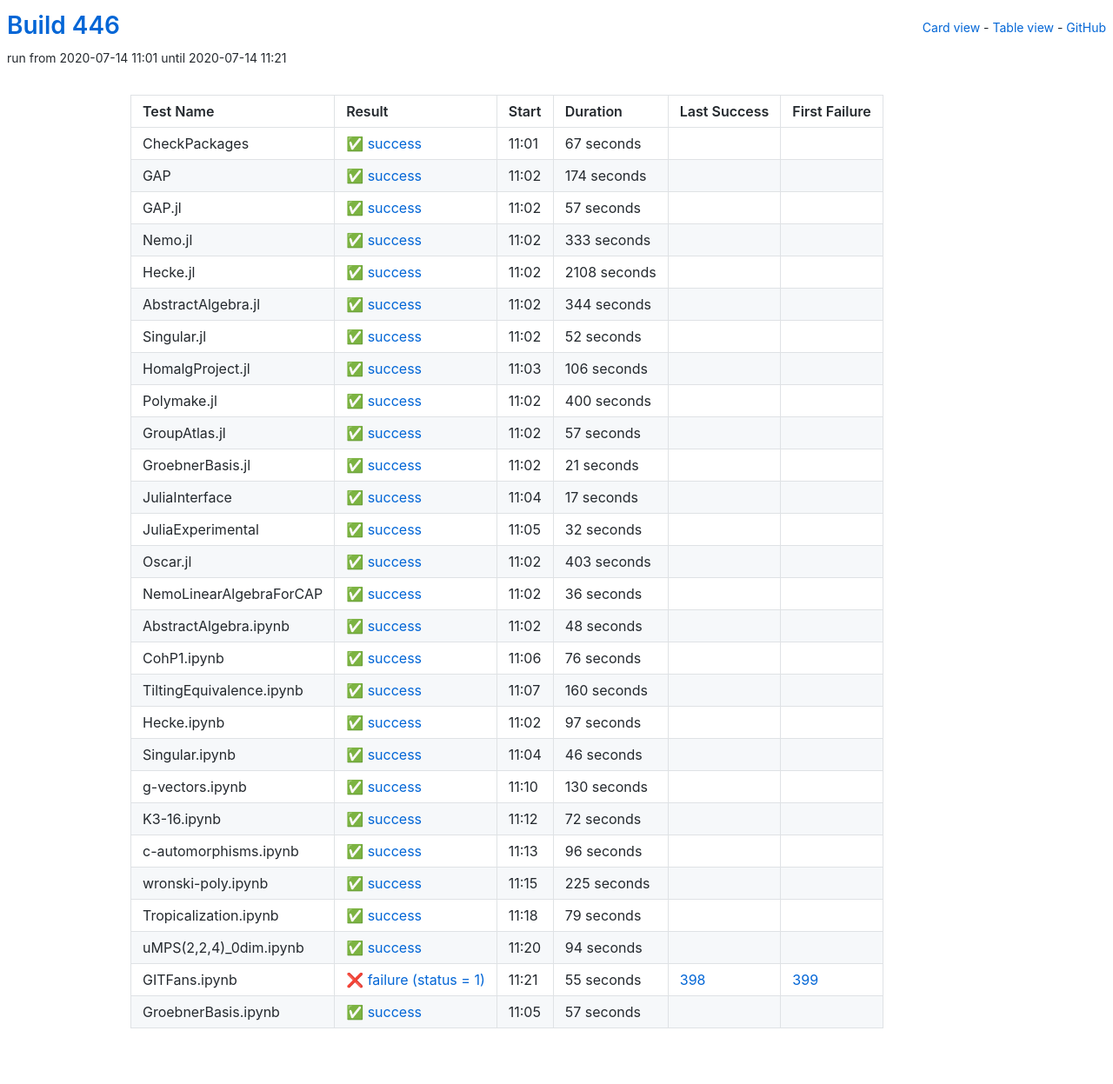
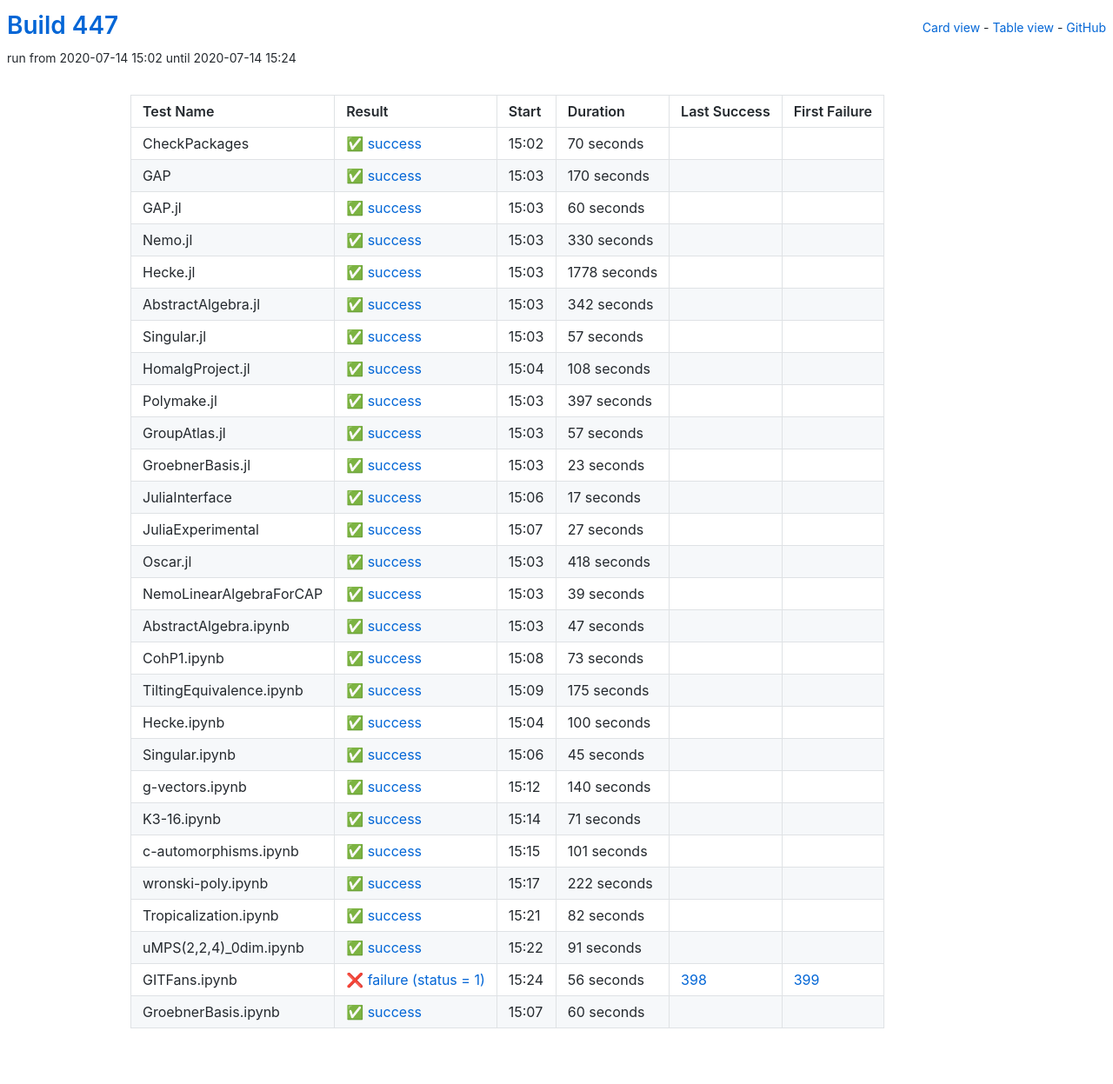
Before and after one commit to oscar-system/oscar-ci-status-stable, a Jekyll site: the page built from table.html, in a window 1280 px wide. Shown: the whole page at 87% size. Built offline with Jekyll 4.4.1, drawn with Linux system fonts in a browser that asks for light colours.

Commit message:
Build #447

```diff
--- a/_data/ci.yml
+++ b/_data/ci.yml
@@ -1,6 +1,6 @@
 ---
-build: 446
-build_url: https://oscarci.mathematik.uni-kl.de/job/oscar-stable/446/
+build: 447
+build_url: https://oscarci.mathematik.uni-kl.de/job/oscar-stable/447/
 job: oscar-stable
 organization: oscar-system
 repo: oscar-ci-status-stable
@@ -8,32 +8,80 @@ repourl: https://github.com/oscar-system/oscar-ci-status-stable
 tests:
 - name: CheckPackages
   id: checkpackages
-  log: https://oscarci.mathematik.uni-kl.de/job/oscar-stable/446/artifact/logs/build-446/CheckPackages.log
-  start: 2020-07-14 11:01
+  log: https://oscarci.mathematik.uni-kl.de/job/oscar-stable/447/artifact/logs/build-447/CheckPackages.log
+  start: 2020-07-14 15:02
   success: true
   exitcode: 0
   status: success
-  duration: 67
+  duration: 70
   last_success: false
   last_success_url:
   first_failure: false
   first_failure_url:
 - name: GAP
   id: gap
-  log: https://oscarci.mathematik.uni-kl.de/job/oscar-stable/446/artifact/logs/build-446/GAP.log
-  start: 2020-07-14 11:02
+  log: https://oscarci.mathematik.uni-kl.de/job/oscar-stable/447/artifact/logs/build-447/GAP.log
+  start: 2020-07-14 15:03
   success: true
   exitcode: 0
   status: success
-  duration: 174
+  duration: 170
   last_success: false
   last_success_url:
   first_failure: false
   first_failure_url:
 - name: GAP.jl
   id: gap-jl
-  log: https://oscarci.mathematik.uni-kl.de/job/oscar-stable/446/artifact/logs/build-446/GAP.jl.log
-  start: 2020-07-14 11:02
+  log: https://oscarci.mathematik.uni-kl.de/job/oscar-stable/447/artifact/logs/build-447/GAP.jl.log
+  start: 2020-07-14 15:03
+  success: true
+  exitcode: 0
+  status: success
+  duration: 60
+  last_success: false
+  last_success_url:
+  first_failure: false
+  first_failure_url:
+- name: Nemo.jl
+  id: nemo-jl
+  log: https://oscarci.mathematik.uni-kl.de/job/oscar-stable/447/artifact/logs/build-447/Nemo.jl.log
+  start: 2020-07-14 15:03
+  success: true
+  exitcode: 0
+  status: success
+  duration: 330
+  last_success: false
+  last_success_url:
+  first_failure: false
+  first_failure_url:
+- name: Hecke.jl
+  id: hecke-jl
+  log: https://oscarci.mathematik.uni-kl.de/job/oscar-stable/447/artifact/logs/build-447/Hecke.jl.log
+  start: 2020-07-14 15:03
+  success: true
+  exitcode: 0
+  status: success
+  duration: 1778
+  last_success: false
+  last_success_url:
+  first_failure: false
+  first_failure_url:
+- name: AbstractAlgebra.jl
+  id: abstractalgebra-jl
+  log: https://oscarci.mathematik.uni-kl.de/job/oscar-stable/447/artifact/logs/build-447/AbstractAlgebra.jl.log
+  start: 2020-07-14 15:03
+  success: true
+  exitcode: 0
+  status: success
+  duration: 342
+  last_success: false
+  last_success_url:
+  first_failure: false
+  first_failure_url:
+- name: Singular.jl
+  id: singular-jl
+  log: https://oscarci.mathematik.uni-kl.de/job/oscar-stable/447/artifact/logs/build-447/Singular.jl.log
+  start: 2020-07-14 15:03
   success: true
   exitcode: 0
   status: success
@@ -42,82 +90,34 @@ tests:
   last_success_url:
   first_failure: false
   first_failure_url:
-- name: Nemo.jl
-  id: nemo-jl
-  log: https://oscarci.mathematik.uni-kl.de/job/oscar-stable/446/artifact/logs/build-446/Nemo.jl.log
-  start: 2020-07-14 11:02
+- name: HomalgProject.jl
+  id: homalgproject-jl
+  log: https://oscarci.mathematik.uni-kl.de/job/oscar-stable/447/artifact/logs/build-447/HomalgProject.jl.log
+  start: 2020-07-14 15:04
   success: true
   exitcode: 0
   status: success
-  duration: 333
-  last_success: false
-  last_success_url:
-  first_failure: false
-  first_failure_url:
-- name: Hecke.jl
-  id: hecke-jl
-  log: https://oscarci.mathematik.uni-kl.de/job/oscar-stable/446/artifact/logs/build-446/Hecke.jl.log
-  start: 2020-07-14 11:02
-  success: true
-  exitcode: 0
-  status: success
-  duration: 2108
-  last_success: false
-  last_success_url:
-  first_failure: false
-  first_failure_url:
-- name: AbstractAlgebra.jl
-  id: abstractalgebra-jl
-  log: https://oscarci.mathematik.uni-kl.de/job/oscar-stable/446/artifact/logs/build-446/AbstractAlgebra.jl.log
-  start: 2020-07-14 11:02
-  success: true
-  exitcode: 0
-  status: success
-  duration: 344
-  last_success: false
-  last_success_url:
-  first_failure: false
-  first_failure_url:
-- name: Singular.jl
-  id: singular-jl
-  log: https://oscarci.mathematik.uni-kl.de/job/oscar-stable/446/artifact/logs/build-446/Singular.jl.log
-  start: 2020-07-14 11:02
-  success: true
-  exitcode: 0
-  status: success
-  duration: 52
-  last_success: false
-  last_success_url:
-  first_failure: false
-  first_failure_url:
-- name: HomalgProject.jl
-  id: homalgproject-jl
-  log: https://oscarci.mathematik.uni-kl.de/job/oscar-stable/446/artifact/logs/build-446/HomalgProject.jl.log
-  start: 2020-07-14 11:03
-  success: true
-  exitcode: 0
-  status: success
-  duration: 106
+  duration: 108
   last_success: false
   last_success_url:
   first_failure: false
   first_failure_url:
 - name: Polymake.jl
   id: polymake-jl
-  log: https://oscarci.mathematik.uni-kl.de/job/oscar-stable/446/artifact/logs/build-446/Polymake.jl.log
-  start: 2020-07-14 11:02
+  log: https://oscarci.mathematik.uni-kl.de/job/oscar-stable/447/artifact/logs/build-447/Polymake.jl.log
+  start: 2020-07-14 15:03
   success: true
   exitcode: 0
   status: success
-  duration: 400
+  duration: 397
   last_success: false
   last_success_url:
   first_failure: false
   first_failure_url:
 - name: GroupAtlas.jl
   id: groupatlas-jl
-  log: https://oscarci.mathematik.uni-kl.de/job/oscar-stable/446/artifact/logs/build-446/GroupAtlas.jl.log
-  start: 2020-07-14 11:02
+  log: https://oscarci.mathematik.uni-kl.de/job/oscar-stable/447/artifact/logs/build-447/GroupAtlas.jl.log
+  start: 2020-07-14 15:03
   success: true
   exitcode: 0
   status: success
@@ -128,20 +128,20 @@ tests:
   first_failure_url:
 - name: GroebnerBasis.jl
   id: groebnerbasis-jl
-  log: https://oscarci.mathematik.uni-kl.de/job/oscar-stable/446/artifact/logs/build-446/GroebnerBasis.jl.log
-  start: 2020-07-14 11:02
+  log: https://oscarci.mathematik.uni-kl.de/job/oscar-stable/447/artifact/logs/build-447/GroebnerBasis.jl.log
+  start: 2020-07-14 15:03
   success: true
   exitcode: 0
   status: success
-  duration: 21
+  duration: 23
   last_success: false
   last_success_url:
   first_failure: false
   first_failure_url:
 - name: JuliaInterface
   id: juliainterface
-  log: https://oscarci.mathematik.uni-kl.de/job/oscar-stable/446/artifact/logs/build-446/JuliaInterface.log
-  start: 2020-07-14 11:04
+  log: https://oscarci.mathematik.uni-kl.de/job/oscar-stable/447/artifact/logs/build-447/JuliaInterface.log
+  start: 2020-07-14 15:06
   success: true
   exitcode: 0
   status: success
@@ -152,192 +152,192 @@ tests:
   first_failure_url:
 - name: JuliaExperimental
   id: juliaexperimental
-  log: https://oscarci.mathematik.uni-kl.de/job/oscar-stable/446/artifact/logs/build-446/JuliaExperimental.log
-  start: 2020-07-14 11:05
+  log: https://oscarci.mathematik.uni-kl.de/job/oscar-stable/447/artifact/logs/build-447/JuliaExperimental.log
+  start: 2020-07-14 15:07
   success: true
   exitcode: 0
   status: success
-  duration: 32
+  duration: 27
   last_success: false
   last_success_url:
   first_failure: false
   first_failure_url:
 - name: Oscar.jl
   id: oscar-jl
-  log: https://oscarci.mathematik.uni-kl.de/job/oscar-stable/446/artifact/logs/build-446/Oscar.jl.log
-  start: 2020-07-14 11:02
+  log: https://oscarci.mathematik.uni-kl.de/job/oscar-stable/447/artifact/logs/build-447/Oscar.jl.log
+  start: 2020-07-14 15:03
   success: true
   exitcode: 0
   status: success
-  duration: 403
+  duration: 418
   last_success: false
   last_success_url:
   first_failure: false
   first_failure_url:
 - name: NemoLinearAlgebraForCAP
   id: nemolinearalgebraforcap
-  log: https://oscarci.mathematik.uni-kl.de/job/oscar-stable/446/artifact/logs/build-446/NemoLinearAlgebraForCAP.log
-  start: 2020-07-14 11:02
+  log: https://oscarci.mathematik.uni-kl.de/job/oscar-stable/447/artifact/logs/build-447/NemoLinearAlgebraForCAP.log
+  start: 2020-07-14 15:03
   success: true
   exitcode: 0
   status: success
-  duration: 36
+  duration: 39
   last_success: false
   last_success_url:
   first_failure: false
   first_failure_url:
 - name: AbstractAlgebra.ipynb
   id: abstractalgebra-ipynb
-  log: https://oscarci.mathematik.uni-kl.de/job/oscar-stable/446/artifact/logs/build-446/AbstractAlgebra.ipynb.log
-  start: 2020-07-14 11:02
+  log: https://oscarci.mathematik.uni-kl.de/job/oscar-stable/447/artifact/logs/build-447/AbstractAlgebra.ipynb.log
+  start: 2020-07-14 15:03
   success: true
   exitcode: 0
   status: success
-  duration: 48
+  duration: 47
   last_success: false
   last_success_url:
   first_failure: false
   first_failure_url:
 - name: CohP1.ipynb
   id: cohp1-ipynb
-  log: https://oscarci.mathematik.uni-kl.de/job/oscar-stable/446/artifact/logs/build-446/CohP1.ipynb.log
-  start: 2020-07-14 11:06
+  log: https://oscarci.mathematik.uni-kl.de/job/oscar-stable/447/artifact/logs/build-447/CohP1.ipynb.log
+  start: 2020-07-14 15:08
   success: true
   exitcode: 0
   status: success
-  duration: 76
+  duration: 73
   last_success: false
   last_success_url:
   first_failure: false
   first_failure_url:
 - name: TiltingEquivalence.ipynb
   id: tiltingequivalence-ipynb
-  log: https://oscarci.mathematik.uni-kl.de/job/oscar-stable/446/artifact/logs/build-446/TiltingEquivalence.ipynb.log
-  start: 2020-07-14 11:07
+  log: https://oscarci.mathematik.uni-kl.de/job/oscar-stable/447/artifact/logs/build-447/TiltingEquivalence.ipynb.log
+  start: 2020-07-14 15:09
   success: true
   exitcode: 0
   status: success
-  duration: 160
+  duration: 175
   last_success: false
   last_success_url:
   first_failure: false
   first_failure_url:
 - name: Hecke.ipynb
   id: hecke-ipynb
-  log: https://oscarci.mathematik.uni-kl.de/job/oscar-stable/446/artifact/logs/build-446/Hecke.ipynb.log
-  start: 2020-07-14 11:02
+  log: https://oscarci.mathematik.uni-kl.de/job/oscar-stable/447/artifact/logs/build-447/Hecke.ipynb.log
+  start: 2020-07-14 15:04
   success: true
   exitcode: 0
   status: success
-  duration: 97
+  duration: 100
   last_success: false
   last_success_url:
   first_failure: false
   first_failure_url:
 - name: Singular.ipynb
   id: singular-ipynb
-  log: https://oscarci.mathematik.uni-kl.de/job/oscar-stable/446/artifact/logs/build-446/Singular.ipynb.log
-  start: 2020-07-14 11:04
+  log: https://oscarci.mathematik.uni-kl.de/job/oscar-stable/447/artifact/logs/build-447/Singular.ipynb.log
+  start: 2020-07-14 15:06
   success: true
   exitcode: 0
   status: success
-  duration: 46
+  duration: 45
   last_success: false
   last_success_url:
   first_failure: false
   first_failure_url:
 - name: g-vectors.ipynb
   id: g-vectors-ipynb
-  log: https://oscarci.mathematik.uni-kl.de/job/oscar-stable/446/artifact/logs/build-446/g-vectors.ipynb.log
-  start: 2020-07-14 11:10
+  log: https://oscarci.mathematik.uni-kl.de/job/oscar-stable/447/artifact/logs/build-447/g-vectors.ipynb.log
+  start: 2020-07-14 15:12
   success: true
   exitcode: 0
   status: success
-  duration: 130
+  duration: 140
   last_success: false
   last_success_url:
   first_failure: false
   first_failure_url:
 - name: K3-16.ipynb
   id: k3-16-ipynb
-  log: https://oscarci.mathematik.uni-kl.de/job/oscar-stable/446/artifact/logs/build-446/K3-16.ipynb.log
-  start: 2020-07-14 11:12
+  log: https://oscarci.mathematik.uni-kl.de/job/oscar-stable/447/artifact/logs/build-447/K3-16.ipynb.log
+  start: 2020-07-14 15:14
   success: true
   exitcode: 0
   status: success
-  duration: 72
+  duration: 71
   last_success: false
   last_success_url:
   first_failure: false
   first_failure_url:
 - name: c-automorphisms.ipynb
   id: c-automorphisms-ipynb
-  log: https://oscarci.mathematik.uni-kl.de/job/oscar-stable/446/artifact/logs/build-446/c-automorphisms.ipynb.log
-  start: 2020-07-14 11:13
+  log: https://oscarci.mathematik.uni-kl.de/job/oscar-stable/447/artifact/logs/build-447/c-automorphisms.ipynb.log
+  start: 2020-07-14 15:15
   success: true
   exitcode: 0
   status: success
-  duration: 96
+  duration: 101
   last_success: false
   last_success_url:
   first_failure: false
   first_failure_url:
 - name: wronski-poly.ipynb
   id: wronski-poly-ipynb
-  log: https://oscarci.mathematik.uni-kl.de/job/oscar-stable/446/artifact/logs/build-446/wronski-poly.ipynb.log
-  start: 2020-07-14 11:15
+  log: https://oscarci.mathematik.uni-kl.de/job/oscar-stable/447/artifact/logs/build-447/wronski-poly.ipynb.log
+  start: 2020-07-14 15:17
   success: true
   exitcode: 0
   status: success
-  duration: 225
+  duration: 222
   last_success: false
   last_success_url:
   first_failure: false
   first_failure_url:
 - name: Tropicalization.ipynb
   id: tropicalization-ipynb
-  log: https://oscarci.mathematik.uni-kl.de/job/oscar-stable/446/artifact/logs/build-446/Tropicalization.ipynb.log
-  start: 2020-07-14 11:18
+  log: https://oscarci.mathematik.uni-kl.de/job/oscar-stable/447/artifact/logs/build-447/Tropicalization.ipynb.log
+  start: 2020-07-14 15:21
   success: true
   exitcode: 0
   status: success
-  duration: 79
+  duration: 82
   last_success: false
   last_success_url:
   first_failure: false
   first_failure_url:
 - name: uMPS(2,2,4)_0dim.ipynb
   id: umps-2-2-4-0dim-ipynb
-  log: https://oscarci.mathematik.uni-kl.de/job/oscar-stable/446/artifact/logs/build-446/uMPS-2-2-4-_0dim.ipynb.log
-  start: 2020-07-14 11:20
+  log: https://oscarci.mathematik.uni-kl.de/job/oscar-stable/447/artifact/logs/build-447/uMPS-2-2-4-_0dim.ipynb.log
+  start: 2020-07-14 15:22
   success: true
   exitcode: 0
   status: success
-  duration: 94
+  duration: 91
   last_success: false
   last_success_url:
   first_failure: false
   first_failure_url:
 - name: GITFans.ipynb
   id: gitfans-ipynb
-  log: https://oscarci.mathematik.uni-kl.de/job/oscar-stable/446/artifact/logs/build-446/GITFans.ipynb.log
-  start: 2020-07-14 11:21
+  log: https://oscarci.mathematik.uni-kl.de/job/oscar-stable/447/artifact/logs/build-447/GITFans.ipynb.log
+  start: 2020-07-14 15:24
   success: false
   exitcode: 1
   status: failure
-  duration: 55
+  duration: 56
   last_success: 398
   last_success_url: https://oscarci.mathematik.uni-kl.de/job/oscar-stable/398/
   first_failure: 399
   first_failure_url: https://oscarci.mathematik.uni-kl.de/job/oscar-stable/399/
 - name: GroebnerBasis.ipynb
   id: groebnerbasis-ipynb
-  log: https://oscarci.mathematik.uni-kl.de/job/oscar-stable/446/artifact/logs/build-446/GroebnerBasis.ipynb.log
-  start: 2020-07-14 11:05
+  log: https://oscarci.mathematik.uni-kl.de/job/oscar-stable/447/artifact/logs/build-447/GroebnerBasis.ipynb.log
+  start: 2020-07-14 15:07
   success: true
   exitcode: 0
   status: success
-  duration: 57
+  duration: 60
   last_success: false
   last_success_url:
   first_failure: false
```
Also changed, not shown: README.md.
